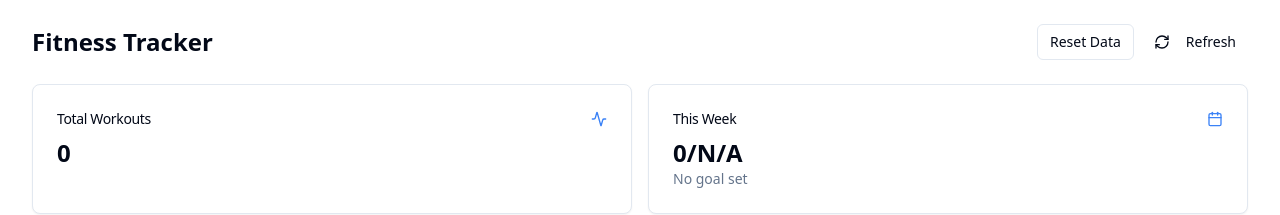
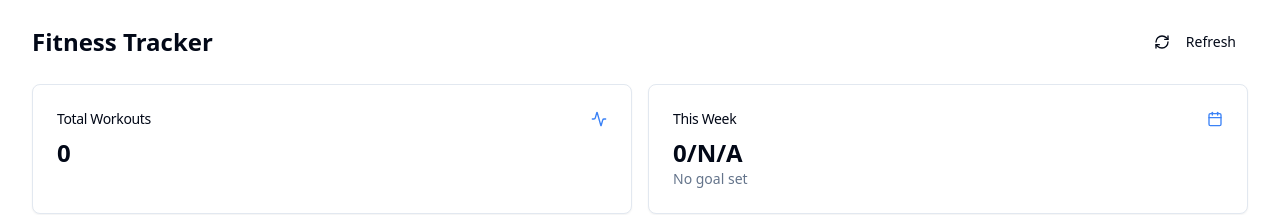
Before and after one commit to yarivashkenazy/fit-journey-chronicle, a React (Vite) app: page / in a window 1280 px wide. Shown: the top 215 px of the page. Built offline with nearby package versions, Linux system fonts and the light colour scheme; no server answers.

Commit message:
Remove rest data button
Remove the rest data button and the actions it can take.

```diff
--- a/src/pages/Dashboard.tsx
+++ b/src/pages/Dashboard.tsx
@@ -8,7 +8,7 @@ import ProgressChart from "@/components/ProgressChart";
 import WeeklyProgress from "@/components/WeeklyProgress";
 import ActivityCalendar from "@/components/ActivityCalendar";
 import GoalSetting from "@/components/GoalSetting";
-import { getActiveWorkoutGoal, getWorkoutLogs, getWorkouts, initializeStorage, resetAndReinitializeStorage } from "@/utils/storageService";
+import { getActiveWorkoutGoal, getWorkoutLogs, getWorkouts, initializeStorage } from "@/utils/storageService";
 import { calculateWorkoutStats, calculateWeeklyGoalProgress } from "@/utils/statsUtils";
 import { WorkoutStats } from "@/types/workout";
 import WorkoutButton from "@/components/WorkoutButton";
@@ -56,13 +56,6 @@ const Dashboard = () => {
     loadData();
   };
 
-  const handleResetData = () => {
-    setIsLoading(true);
-    resetAndReinitializeStorage();
-    toast.success("Data has been reset");
-    loadData();
-  };
-
   if (!stats) {
     return <div className="flex items-center justify-center h-screen">Loading...</div>;
   }
@@ -74,9 +67,6 @@ const Dashboard = () => {
       <div className="flex items-center justify-between">
         <h1 className="text-2xl font-bold">Fitness Tracker</h1>
         <div className="flex gap-2">
-          <Button variant="outline" size="sm" onClick={handleResetData} disabled={isLoading}>
-            Reset Data
-          </Button>
           <Button variant="ghost" size="sm" onClick={handleRefresh} disabled={isLoading}>
             <RefreshCw className={`h-4 w-4 mr-2 ${isLoading ? 'animate-spin' : ''}`} />
             Refresh
```
